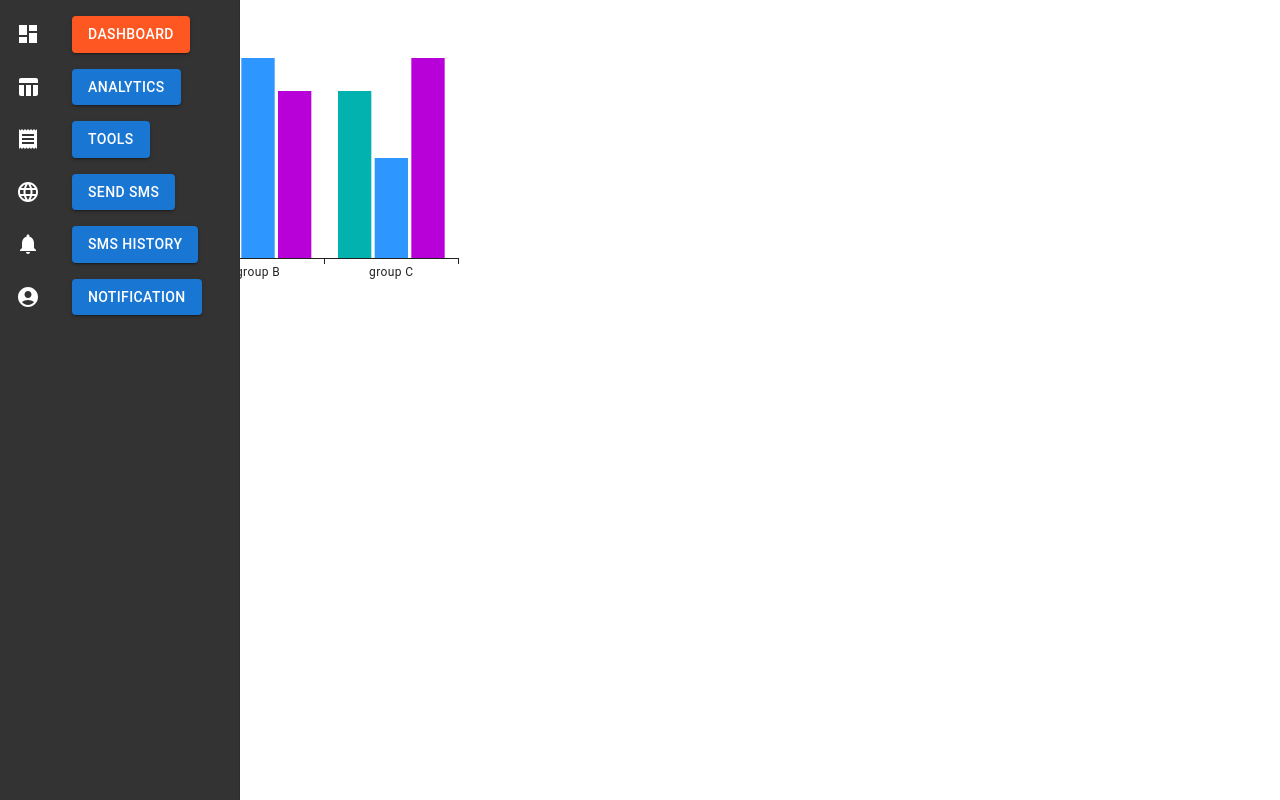
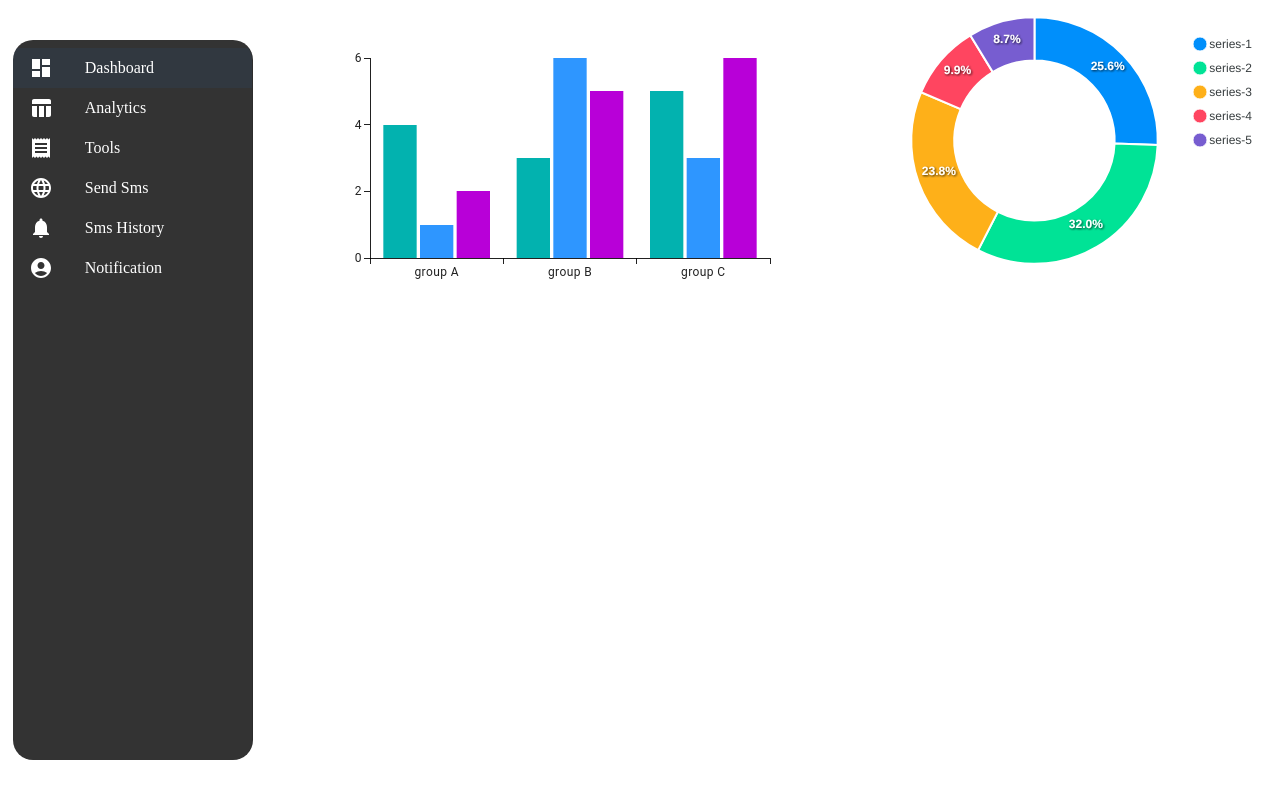
Before and after one commit to kishorpau/Project-Main, a React (Vite) app: page /Dashboard in a window 1280 px wide. Built offline with nearby package versions, Linux system fonts and the light colour scheme.

Commit message:
changed link

```diff
--- a/package.json
+++ b/package.json
@@ -15,7 +15,9 @@
     "@mui/icons-material": "^6.1.4",
     "@mui/material": "^6.1.4",
     "@mui/x-charts": "^7.21.0",
+    "apexcharts": "^3.54.1",
     "react": "^18.3.1",
+    "react-apexcharts": "^1.4.1",
     "react-dom": "^18.3.1",
     "react-router-dom": "^6.27.0"
   },
--- /dev/null
+++ b/src/charts/DonutChart.jsx
@@ -0,0 +1,32 @@
+import Chart from 'react-apexcharts';
+
+const DonutChart = () => {
+  const options = {
+    chart: {
+      type: 'donut',
+    },
+    responsive: [
+      {
+        breakpoint: 480,
+        options: {
+          chart: {
+            width: 200,
+          },
+          legend: {
+            position: 'bottom',
+          },
+        },
+      },
+    ],
+  };
+
+  const series = [44, 55, 41, 17, 15]; // Data for the donut chart
+
+  return (
+    <div>
+      <Chart options={options} series={series} type="donut" width="380" />
+    </div>
+  );
+};
+
+export default DonutChart;
--- a/src/components/SidePanel.jsx
+++ b/src/components/SidePanel.jsx
@@ -1,15 +1,29 @@
+import { Drawer, List, ListItemIcon, ListItemButton } from '@mui/material';
+import {
+  Dashboard as DashboardIcon,
+  TableChart as TableChartIcon,
+  Receipt as ReceiptIcon,
+  Language as LanguageIcon,
+  Notifications as NotificationsIcon,
+  AccountCircle as AccountCircleIcon,
+} from '@mui/icons-material';
+import { Box } from '@mui/system';
+import { Link, useLocation } from 'react-router-dom';
 
+// Define the menu items in a more concise format
+const menuItems = [
+  { path: '/Dashboard', label: 'Dashboard', icon: <DashboardIcon /> },
+  { path: '/Analytics', label: 'Analytics', icon: <TableChartIcon /> },
+  { path: '/Tools', label: 'Tools', icon: <ReceiptIcon /> },
+  { path: '/SendSms', label: 'Send Sms', icon: <LanguageIcon /> },
+  { path: '/SmsHistory', label: 'Sms History', icon: <NotificationsIcon /> },
+  { path: '/Notification', label: 'Notification', icon: <AccountCircleIcon /> },
+];
 
-import { Drawer, List, ListItem, ListItemIcon, Button,Link } from '@mui/material';
-import DashboardIcon from '@mui/icons-material/Dashboard';
-import TableChartIcon from '@mui/icons-material/TableChart';
-import ReceiptIcon from '@mui/icons-material/Receipt';
-import LanguageIcon from '@mui/icons-material/Language';
-import NotificationsIcon from '@mui/icons-material/Notifications';
-import AccountCircleIcon from '@mui/icons-material/AccountCircle';
-import { Box } from '@mui/system';
+const SidePanel = () => {
+  const location = useLocation();
+  const isActive = (path) => location.pathname === path;
 
-const SidePanel= () => {
   return (
     <Drawer
       variant="permanent"
@@ -21,6 +35,10 @@ const SidePanel= () => {
           boxSizing: 'border-box',
           backgroundColor: '#333',
           color: '#fff',
+          height: '90vh',
+          marginY: '5vh',
+          marginLeft: '1%',
+          borderRadius: '20px',
         },
       }}
     >
@@ -33,60 +51,15 @@ const SidePanel= () => {
         }}
       >
         <List>
-
-          <ListItem button>
-            <ListItemIcon sx={{ color: '#fff' }}>
-              <DashboardIcon />
-            </ListItemIcon>
-            <Link href="/Dashboard"><Button variant="contained" sx={{ backgroundColor: '#FF5722', color: '#fff' }}>
-
-              Dashboard</Button></Link>
-          </ListItem>
-
-
-          <ListItem button>
-            <ListItemIcon sx={{ color: '#fff' }}>
-              <TableChartIcon />
-            </ListItemIcon>
-            <Link href="/Analytics"><Button variant="contained">Analytics</Button></Link>
-          </ListItem>
-
-
-          <ListItem button>
-            <ListItemIcon sx={{ color: '#fff' }}>
-              <ReceiptIcon />
-            </ListItemIcon>
-            <Link href="/Tools"><Button variant="contained">Tools</Button></Link>
-          </ListItem>
-
-
-          <ListItem button>
-            <ListItemIcon sx={{ color: '#fff' }}>
-              <LanguageIcon />
-            </ListItemIcon>
-            <Link href="/SendSms"><Button variant="contained">Send Sms</Button></Link>
-          </ListItem>
-
-
-          <ListItem button>
-            <ListItemIcon sx={{ color: '#fff' }}>
-              <NotificationsIcon />
-            </ListItemIcon>
-           <Link href="/SmsHistory"><Button variant="contained">Sms History</Button></Link>
-          </ListItem>
-
-
-          <ListItem button>
-            <ListItemIcon sx={{ color: '#fff' }}>
-              <AccountCircleIcon />
-            </ListItemIcon>
-           <Link href="/Notification"><Button variant="contained">Notification</Button></Link>
-          </ListItem>
-
-
+          {menuItems.map(({ path, label, icon }) => (
+            <Link to={path} key={path} style={{ textDecoration: 'none' }}>
+              <ListItemButton selected={isActive(path)} sx={{ color: 'white', fontSize: '16px' }}>
+                <ListItemIcon sx={{ color: '#fff' }}>{icon}</ListItemIcon>
+                {label}
+              </ListItemButton>
+            </Link>
+          ))}
         </List>
-
-
       </Box>
     </Drawer>
   );
--- a/src/pages/Dashboard.jsx
+++ b/src/pages/Dashboard.jsx
@@ -1,14 +1,22 @@
 
 import SidePanel from "../components/SidePanel"
 import NumberGraph from "../charts/NumberGraph"
+import { Box } from "@mui/material"
+import DonutChart from "../charts/DonutChart"
+
 
 const Dashboard = () => {
   return (
-   <>
+    <>
+
+   <Box component="section" sx={{ display:"flex" }}>
    <SidePanel/>
  <NumberGraph/>
+ <DonutChart/>
+ </Box>
+ </>
 
-   </>
+
   )
 }
 
```
Also changed, not shown: 1 other file (tests, documents, lock files or other folders).
